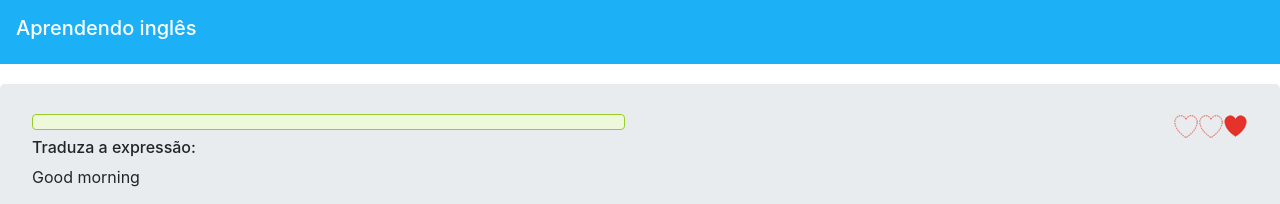
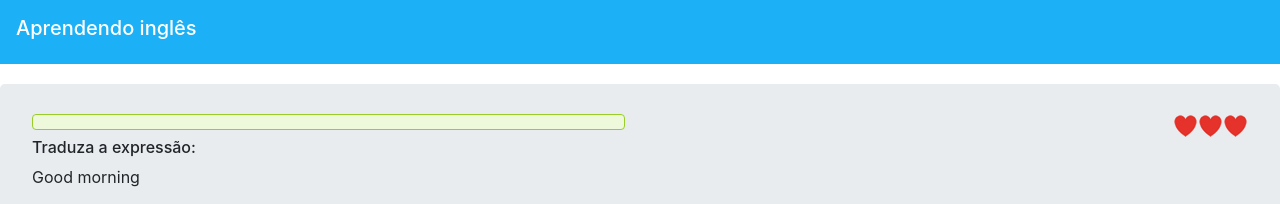
Before and after one commit to Teo-BH/angular-components, an Angular app: page / in a window 1280 px wide. Shown: the top 204 px of the page. Built offline with nearby package versions, Linux system fonts and the light colour scheme.

Commit message:
Add try rules

```diff
--- a/src/app/panel/panel.component.html
+++ b/src/app/panel/panel.component.html
@@ -5,7 +5,7 @@
                 <app-progress [progressValue]="progress"></app-progress>
             </div>
             <div class="col-sm-6">
-                <app-try></app-try>
+                <app-try [tryValue]="tries"></app-try>
             </div>
         </div>
         <div class="row">
--- a/src/app/panel/panel.component.ts
+++ b/src/app/panel/panel.component.ts
@@ -23,6 +23,7 @@ export class PanelComponent implements OnInit {
 
   public progress: number = 0
   public responseText: string = ""
+  public tries: number = 3
 
   public updateText(sender: Event): void {
     this.responseText = (<HTMLInputElement>(sender.target)).value
@@ -35,6 +36,10 @@ export class PanelComponent implements OnInit {
       this.responseText = ""
     } else {
       alert('A tradução está errada')
+      this.tries--
+      if (this.tries == -1) {
+        alert("Você perdeu todas as tentativas")
+      }
     }
   }
 
--- a/src/app/try/try.component.html
+++ b/src/app/try/try.component.html
@@ -1,5 +1,8 @@
 <div class="d-flex justify-content-end">
+    <!--
     <img [src]="hearts[0].showState()">
     <img [src]="hearts[1].showState()">
     <img [src]="hearts[2].showState()">
+    -->
+    <img *ngFor="let heart of hearts" [src]="heart.showState()"/>
 </div>
--- a/src/app/try/try.component.ts
+++ b/src/app/try/try.component.ts
@@ -1,4 +1,4 @@
-import { Component, OnInit } from '@angular/core';
+import { Component, OnInit, OnChanges, Input } from '@angular/core';
 import { Heart } from '../shared/heart.model';
 
 @Component({
@@ -6,17 +6,26 @@ import { Heart } from '../shared/heart.model';
   templateUrl: './try.component.html',
   styleUrls: ['./try.component.css']
 })
-export class TryComponent implements OnInit {
+export class TryComponent implements OnInit, OnChanges {
 
   public emptyHeart: string = '/assets/empty_heart.png'
   public fullHeart: string = '/assets/full_heart.png'
   public hearts: Heart[] = [
-    new Heart(false),
-    new Heart(false),
     new Heart(true),
+    new Heart(true),
+    new Heart(true)
   ]
+  @Input()
+  public tryValue: number = 0
 
   constructor() { }
 
   ngOnInit() { }
+
+  ngOnChanges() {
+    if (this.tryValue > 0 && this.tryValue !== this.hearts.length) {
+      let i = this.hearts.length - this.tryValue
+      this.hearts[i - 1].full = false
+    }
+  }
 }
```
